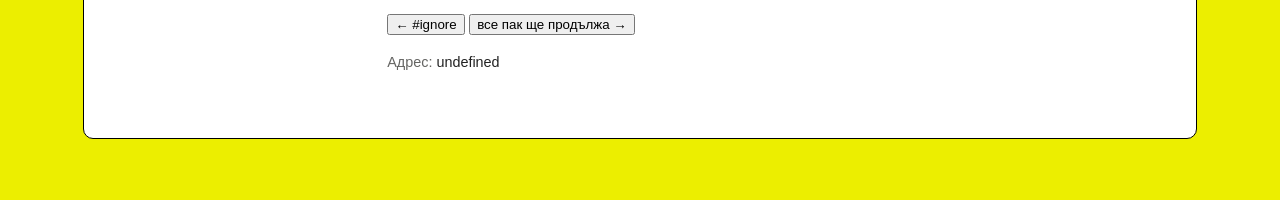
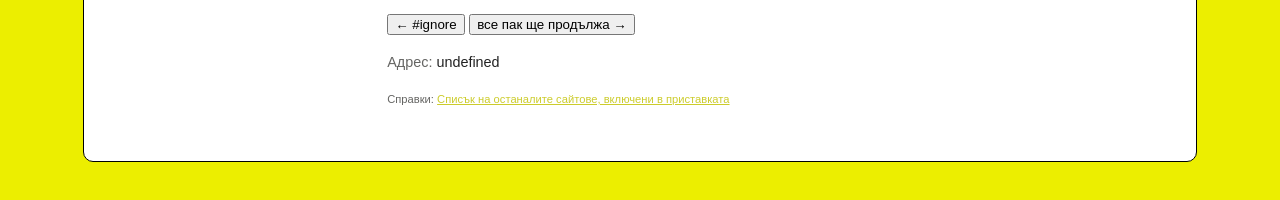
Before and after one commit to openmediabg/dancewithme, a browser extension: page common/warning.html in a window 1280 px wide. Shown: the part 364-564 px from the top of the page. Drawn offline with Linux system fonts and the light colour scheme.

Commit message:
Добавен линк към списъка със сайтове  ползван в приставката.

```diff
--- a/common/warning.html
+++ b/common/warning.html
@@ -43,6 +43,27 @@
 		.main .url #current_url {
 			color: #222;
 		}
+        div.ref {
+			color: #656563;
+            font-size: 0.7em;
+        }
+        div.ref p {
+            display: inline;
+            margin: 0;
+        }
+        div.ref ul {
+            display: inline;
+            margin: 0;
+            padding: 0;
+        }
+        div.ref ul li {
+            margin: 0;
+            padding: 0;
+            display: inline;
+        }
+        div.ref ul li a {
+            color:#CCCC2C;
+        }
 	</style>
 	</head>
 	<body>
@@ -64,6 +85,12 @@
 					<input id="force_continue" class="continue" type="button" value="все пак ще продължа &rarr;" />
 				</p>
 				<p class="url">Адрес: <span id="current_url">...</span></p>
+                <div class="ref">
+                    <p>Справки:</p>
+                    <ul>
+                        <li><a href="http://ignorepeevski.tumblr.com/list">Списък на останалите сайтове, включени в приставката</a></li>
+                    </ul>
+                </div>
 			</div>
 		</div>
 		<script type="text/javascript" src="warning.js"></script>
```
